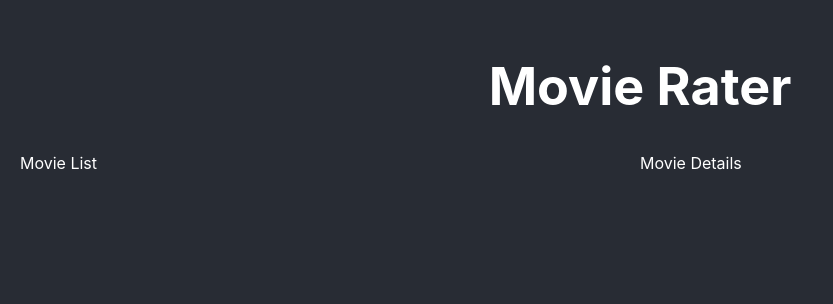
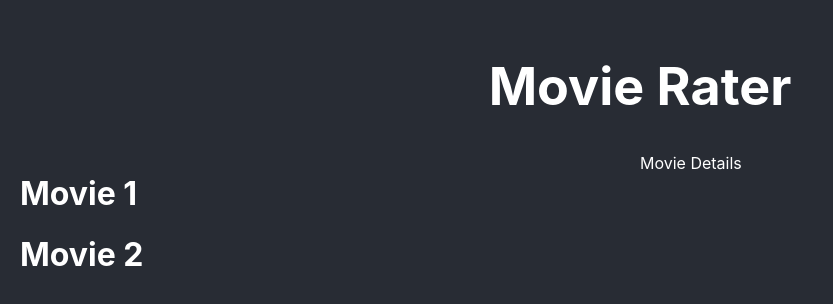
Before and after one commit to Zahoor58/movie-rater-frontend, a React (Create React App) app: page / in a window 1280 px wide. Shown: the top 304 px of the page, without its empty margins (0-833 px from the left). Built offline with nearby package versions, Linux system fonts and the light colour scheme.

Commit message:
added movie list using hook

```diff
--- a/src/App.js
+++ b/src/App.js
@@ -1,16 +1,22 @@
 import "./App.css";
+import React, { useState } from "react";
 
 function App() {
+  const [movies, setMovies] = useState(["Movie 1", "Movie 2"]);
+
   return (
     <div className="App">
       <header className="App-header">
         <h1> Movie Rater </h1>
-
       </header>
-      <div className='layout'>
-          <div>Movie List</div>
-          <div>Movie Details</div>
-         </div>
+      <div className="layout">
+        <div>
+          {movies.map((movie) => {
+            return <h1>{movie}</h1>
+          })}
+        </div>
+        <div>Movie Details</div>
+      </div>
     </div>
   );
 }
```
